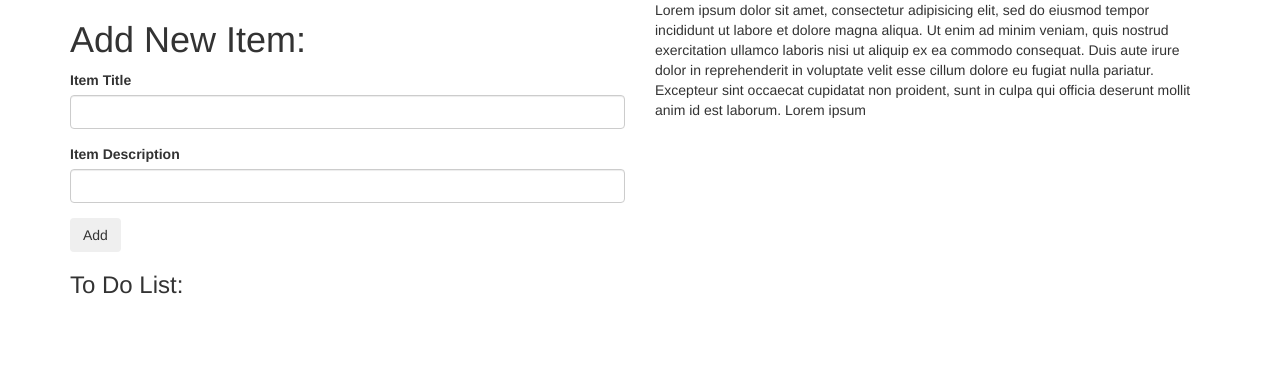
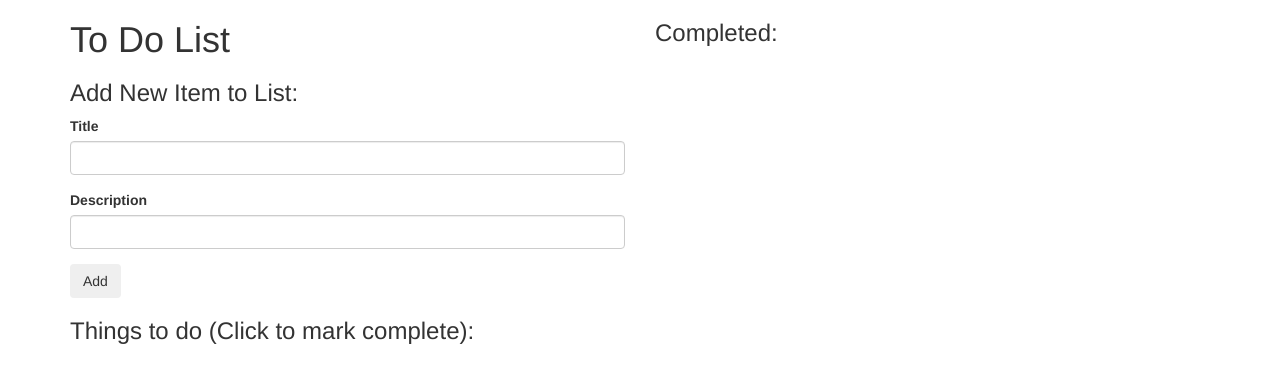
Before and after one commit to arkwagon/epicodus-to-do-list, a plain HTML site: page index.html in a window 1280 px wide. Drawn offline with Linux system fonts and the light colour scheme.

Commit message:
final commit completed UI WTF

```diff
--- a/index.html
+++ b/index.html
@@ -17,27 +17,29 @@
     <div class="container">
       <div class="row">
         <div class="col-md-6">
-          <h1>Add New Item:</h1>
+          <h1>To Do List</h1>
+          <h3>Add New Item to List:</h3>
           <form id="new-item">
             <div class="form-group">
-              <label>Item Title</label>
+              <label>Title</label>
               <input type="text" class="form-control" id="new-title">
             </div>
             <div class="form-group">
-              <label>Item Description</label>
+              <label>Description</label>
               <input type="text" class="form-control" id="new-description">
             </div>
             <button type="submit" class="btn">Add</button>
           </form>
-            <h3>To Do List:</h3>
+            <h3>Things to do (Click to mark complete):</h3>
             <ol id="toDoCol">
 
             </ol>
         </div>
         <div class="col-md-6">
-        <p>
-          Lorem ipsum dolor sit amet, consectetur adipisicing elit, sed do eiusmod tempor incididunt ut labore et dolore magna aliqua. Ut enim ad minim veniam, quis nostrud exercitation ullamco laboris nisi ut aliquip ex ea commodo consequat. Duis aute irure dolor in reprehenderit in voluptate velit esse cillum dolore eu fugiat nulla pariatur. Excepteur sint occaecat cupidatat non proident, sunt in culpa qui officia deserunt mollit anim id est laborum. Lorem ipsum
-        </p>
+          <h3>Completed:</h3>
+          <ol class="complete" id="completed">
+
+          </ol>
         </div>
       </div>
     </div>
--- a/js/scripts.js
+++ b/js/scripts.js
@@ -12,7 +12,13 @@ $(document).ready(function() {
       if (inputtedTitle === "") {
         alert("Please fill out the form correctly!");
       } else {
-        $("ol#toDoCol").append("<li><span class='item'>" + newItemToDo.title + " " + newItemToDo.description+ "</span></li>");
+        $("ol#toDoCol").append("<li><span class='item'>" + "<strong>" + newItemToDo.title + "</strong> " + newItemToDo.description+ " " + "</span></li>");
+
+        $(".item").last().click(function() {
+          $("ol#completed").append("<li><span class='complete'>" + "<strong>" + newItemToDo.title + "</strong></span></li>");
+        });
+
+
 
 
         $("input#new-title").val("");
```
